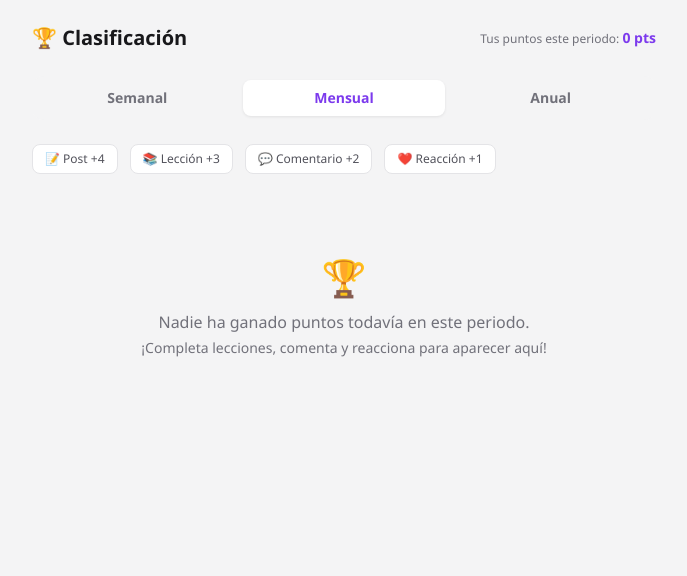
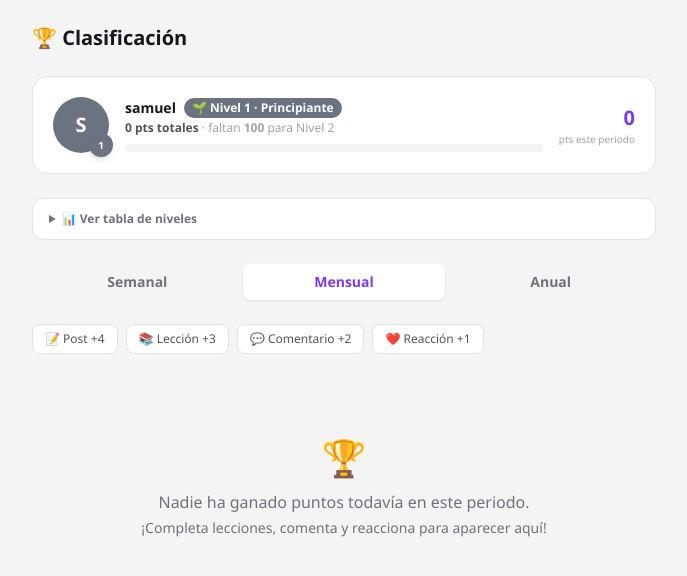
Before and after one commit to activehomees-png/miacademia, a Flask app: page /clasificacion in a window 1280 px wide. Shown: the part 56-632 px from the top of the page, without its empty margins (296-983 px from the left). Run offline with Flask 3, Linux system fonts and the light colour scheme; a user stored in the database is signed in; data comes from the database, SQL or seed files in the repository; data that the repository does not hold is empty; some libraries are stand-ins or nearby versions.

Commit message:
Add 10-level progression system based on gamification points
Levels (exponential curve, level 10 near-impossible):
  1 Principiante 0pts · 2 Aprendiz 100 · 3 Explorador 300
  4 Comprometido 700 · 5 Avanzado 1500 · 6 Experto 3000
  7 Elite 6000 · 8 Maestro 10000 · 9 Leyenda 18000 · 10 Inmortal 35000

- get_level() helper in app.py, exposed as Jinja global
- Leaderboard: my-level card with progress bar + level table
- Leaderboard ranking rows show level badge per user
- Members grid: avatar ring + number badge in level color
- Member activity: level badge + progress bar in header

Co-Authored-By: Claude Sonnet 4.6 <noreply@anthropic.com>

```diff
--- a/app.py
+++ b/app.py
@@ -63,6 +63,7 @@ def timeago(dt: datetime) -> str:
     return f'hace {int(s//86400)} d'
 
 app.jinja_env.filters['timeago'] = timeago
+app.jinja_env.globals['get_level']  = lambda pts: get_level(pts)  # set after get_level is defined
 
 def notify(user_id, type_, message, link=''):
     db.session.add(Notification(user_id=user_id, type=type_, message=message, link=link))
@@ -96,6 +97,51 @@ def award_points(user_id, reason, ref_id, pts):
     if not PointEvent.query.filter_by(user_id=user_id, reason=reason, ref_id=ref_id).first():
         db.session.add(PointEvent(user_id=user_id, points=pts, reason=reason, ref_id=ref_id))
         db.session.commit()
+
+# ── LEVEL SYSTEM ──────────────────────────────────────────────────────────────
+_LEVELS = [
+    # (threshold, name, emoji, color_hex)
+    (0,      'Principiante', '🌱', '#6b7280'),
+    (100,    'Aprendiz',     '⭐', '#d97706'),
+    (300,    'Explorador',   '🔥', '#ea580c'),
+    (700,    'Comprometido', '💪', '#2563eb'),
+    (1500,   'Avanzado',     '🚀', '#7c3aed'),
+    (3000,   'Experto',      '💎', '#0891b2'),
+    (6000,   'Élite',        '👑', '#b45309'),
+    (10000,  'Maestro',      '⚡', '#dc2626'),
+    (18000,  'Leyenda',      '🌟', '#db2777'),
+    (35000,  'Inmortal',     '🏆', '#111827'),
+]
+
+def get_level(pts):
+    """Return dict with level info for a given points total."""
+    current = 0
+    for i, (threshold, name, emoji, color) in enumerate(_LEVELS):
+        if pts >= threshold:
+            current = i
+        else:
+            break
+    level_num   = current + 1
+    _, name, emoji, color = _LEVELS[current]
+    next_thresh = _LEVELS[current + 1][0] if current + 1 < len(_LEVELS) else None
+    prev_thresh = _LEVELS[current][0]
+    if next_thresh is not None:
+        span = next_thresh - prev_thresh
+        progress = min(100, round((pts - prev_thresh) * 100 / span))
+        pts_to_next = next_thresh - pts
+    else:
+        progress    = 100
+        pts_to_next = 0
+    return {
+        'num':        level_num,
+        'name':       name,
+        'emoji':      emoji,
+        'color':      color,
+        'progress':   progress,
+        'pts_to_next': pts_to_next,
+        'next_thresh': next_thresh,
+        'is_max':     next_thresh is None,
+    }
 
 def get_leaderboard(since=None):
     q = PointEvent.query
@@ -575,7 +621,16 @@ def leaderboard():
         since = now.replace(day=1, hour=0, minute=0, second=0)
     ranking = get_leaderboard(since=since)
     my_pts  = sum(e.points for e in PointEvent.query.filter_by(user_id=current_user.id).filter(PointEvent.created_at >= since).all())
-    return render_template('leaderboard.html', ranking=ranking, period=period, my_pts=my_pts)
+    # Total pts (all time) for level calculation
+    my_total_pts = db.session.query(db.func.sum(PointEvent.points)).filter_by(user_id=current_user.id).scalar() or 0
+    my_level     = get_level(my_total_pts)
+    # Add level info to each ranking entry
+    ranking_with_levels = []
+    for user, pts in ranking:
+        user_total = db.session.query(db.func.sum(PointEvent.points)).filter_by(user_id=user.id).scalar() or 0
+        ranking_with_levels.append((user, pts, get_level(user_total)))
+    return render_template('leaderboard.html', ranking=ranking_with_levels, period=period,
+                           my_pts=my_pts, my_total_pts=my_total_pts, my_level=my_level)
 
 # ── CALENDAR ──────────────────────────────────────────────────────────────────
 
@@ -1242,7 +1297,12 @@ def members():
              .filter(User.status == 'active')
              .order_by(User.created_at.asc())
              .all())
-    return render_template('members.html', members=users)
+    # Compute total pts and level for each member
+    members_data = []
+    for u in users:
+        pts = db.session.query(db.func.sum(PointEvent.points)).filter_by(user_id=u.id).scalar() or 0
+        members_data.append({'user': u, 'pts': pts, 'level': get_level(pts)})
+    return render_template('members.html', members=members_data)
 
 @app.route('/miembros/<int:user_id>/rol', methods=['POST'])
 @login_required
@@ -1334,8 +1394,10 @@ def member_activity(user_id):
         'points':   total_pts,
     }
 
+    user_level = get_level(total_pts)
     return render_template('member_activity.html',
-                           member=member, timeline=timeline, stats=stats)
+                           member=member, timeline=timeline, stats=stats,
+                           user_level=user_level, total_pts=total_pts)
 
 # ── ERROR PAGES ───────────────────────────────────────────────────────────────
 
--- a/templates/leaderboard.html
+++ b/templates/leaderboard.html
@@ -5,13 +5,103 @@
 {% block content %}
 <div class="flex items-center justify-between mb-6">
   <h1 class="text-xl font-bold" style="color:var(--text1)">🏆 Clasificación</h1>
-  <div class="text-xs font-medium" style="color:var(--text3)">
-    Tus puntos este periodo: <span class="text-violet-600 font-bold text-sm">{{ my_pts }} pts</span>
+</div>
+
+<!-- Mi nivel (card destacada) -->
+<div class="rounded-2xl p-5 mb-6 border"
+     style="background:var(--surface);border-color:var(--border)">
+  <div class="flex items-center gap-4">
+    <!-- Avatar -->
+    <div class="relative flex-shrink-0">
+      {% if current_user.avatar_data %}
+      <img src="{{ url_for('serve_avatar', user_id=current_user.id) }}"
+           class="w-14 h-14 rounded-full object-cover"
+           style="border:3px solid {{ my_level.color }}"/>
+      {% else %}
+      <div class="w-14 h-14 rounded-full flex items-center justify-center text-white text-xl font-bold"
+           style="background:{{ my_level.color }}">{{ current_user.initials }}</div>
+      {% endif %}
+      <!-- Badge nivel -->
+      <div class="absolute -bottom-1 -right-1 w-6 h-6 rounded-full flex items-center justify-center
+                  text-[10px] font-black text-white shadow-md"
+           style="background:{{ my_level.color }}">{{ my_level.num }}</div>
+    </div>
+
+    <!-- Info -->
+    <div class="flex-1 min-w-0">
+      <div class="flex items-center gap-2 mb-0.5 flex-wrap">
+        <p class="font-bold text-sm" style="color:var(--text1)">{{ current_user.username }}</p>
+        <span class="text-xs font-bold px-2 py-0.5 rounded-full text-white"
+              style="background:{{ my_level.color }}">
+          {{ my_level.emoji }} Nivel {{ my_level.num }} · {{ my_level.name }}
+        </span>
+      </div>
+      <p class="text-xs mb-2" style="color:var(--text4)">
+        <span class="font-bold" style="color:var(--text2)">{{ my_total_pts }} pts totales</span>
+        {% if not my_level.is_max %}
+        · faltan <strong>{{ my_level.pts_to_next }}</strong> para Nivel {{ my_level.num + 1 }}
+        {% else %}
+        · ¡Nivel máximo alcanzado! 🎉
+        {% endif %}
+      </p>
+      <!-- Barra de progreso dentro del nivel -->
+      <div class="h-2 rounded-full overflow-hidden" style="background:var(--hover-bg)">
+        <div class="h-full rounded-full transition-all"
+             style="width:{{ my_level.progress }}%;background:{{ my_level.color }}"></div>
+      </div>
+    </div>
+
+    <!-- Pts del periodo -->
+    <div class="text-right flex-shrink-0">
+      <p class="text-xl font-black" style="color:#7c3aed">{{ my_pts }}</p>
+      <p class="text-[10px]" style="color:var(--text4)">pts este periodo</p>
+    </div>
   </div>
 </div>
 
+<!-- Tabla de niveles (colapsable) -->
+<details class="mb-5 rounded-xl border overflow-hidden" style="background:var(--surface);border-color:var(--border)">
+  <summary class="px-4 py-3 text-xs font-bold cursor-pointer" style="color:var(--text3)">
+    📊 Ver tabla de niveles
+  </summary>
+  <div class="grid grid-cols-2 gap-px" style="background:var(--border)">
+    {% set levels_data = [
+      (1,'Principiante','🌱',0,'#6b7280'),
+      (2,'Aprendiz','⭐',100,'#d97706'),
+      (3,'Explorador','🔥',300,'#ea580c'),
+      (4,'Comprometido','💪',700,'#2563eb'),
+      (5,'Avanzado','🚀',1500,'#7c3aed'),
+      (6,'Experto','💎',3000,'#0891b2'),
+      (7,'Élite','👑',6000,'#b45309'),
+      (8,'Maestro','⚡',10000,'#dc2626'),
+      (9,'Leyenda','🌟',18000,'#db2777'),
+      (10,'Inmortal','🏆',35000,'#111827'),
+    ] %}
+    {% for num, name, emoji, thresh, color in levels_data %}
+    <div class="flex items-center gap-3 px-4 py-2.5"
+         style="background:var(--surface);{% if my_level.num == num %}border-left:3px solid {{ color }}{% endif %}">
+      <div class="w-7 h-7 rounded-full flex items-center justify-center text-xs font-black text-white flex-shrink-0"
+           style="background:{{ color }};opacity:{% if my_level.num >= num %}1{% else %}0.35{% endif %}">{{ num }}</div>
+      <div class="flex-1 min-w-0">
+        <p class="text-xs font-semibold" style="color:{% if my_level.num >= num %}var(--text1){% else %}var(--text4){% endif %}">
+          {{ emoji }} {{ name }}
+        </p>
+        <p class="text-[10px]" style="color:var(--text4)">
+          {% if thresh == 0 %}Nivel inicial{% else %}{{ thresh }} pts{% endif %}
+        </p>
+      </div>
+      {% if my_level.num > num %}
+      <span class="text-[10px] text-green-500 font-bold">✓</span>
+      {% elif my_level.num == num %}
+      <span class="text-[10px] font-bold" style="color:{{ color }}">Actual</span>
+      {% endif %}
+    </div>
+    {% endfor %}
+  </div>
+</details>
+
 <!-- Period tabs -->
-<div class="flex gap-1 mb-6 p-1 rounded-xl" style="background:var(--hover-bg)">
+<div class="flex gap-1 mb-5 p-1 rounded-xl" style="background:var(--hover-bg)">
   {% for p, label in [('semanal','Semanal'),('mensual','Mensual'),('anual','Anual')] %}
   <a href="{{ url_for('leaderboard', periodo=p) }}"
      class="flex-1 text-center text-sm font-semibold py-2 rounded-lg transition"
@@ -22,7 +112,7 @@
 </div>
 
 <!-- Points legend -->
-<div class="flex gap-3 mb-5">
+<div class="flex flex-wrap gap-2 mb-5">
   {% for icon, label in [('📝','Post +4'),('📚','Lección +3'),('💬','Comentario +2'),('❤️','Reacción +1')] %}
   <div class="flex items-center gap-1.5 px-3 py-1.5 rounded-lg text-xs font-medium"
        style="background:var(--surface);border:1px solid var(--border);color:var(--text2)">
@@ -33,36 +123,37 @@
 
 <!-- Ranking -->
 <div class="space-y-2">
-  {% for user, pts in ranking %}
+  {% for user, pts, lvl in ranking %}
   {% set pos = loop.index %}
-  <div class="flex items-center gap-4 p-4 rounded-xl border transition"
+  <div class="flex items-center gap-3 p-4 rounded-xl border transition"
        style="background:var(--surface);border-color:{% if pos==1 %}#f59e0b{% elif pos==2 %}#9ca3af{% elif pos==3 %}#b45309{% else %}var(--border){% endif %}">
 
     <!-- Position -->
-    <div class="w-9 h-9 rounded-full flex items-center justify-center flex-shrink-0 text-sm font-bold
-      {% if pos==1 %}bg-amber-100 text-amber-600
-      {% elif pos==2 %}bg-gray-100 text-gray-500
-      {% elif pos==3 %}bg-orange-100 text-orange-600
-      {% else %}text-xs{% endif %}"
-      style="{% if pos > 3 %}background:var(--hover-bg);color:var(--text3){% endif %}">
-      {% if pos == 1 %}🥇{% elif pos == 2 %}🥈{% elif pos == 3 %}🥉{% else %}{{ pos }}{% endif %}
+    <div class="w-8 h-8 rounded-full flex items-center justify-center flex-shrink-0 text-sm font-bold"
+         style="{% if pos==1 %}background:#fef3c7;color:#d97706{% elif pos==2 %}background:#f3f4f6;color:#6b7280{% elif pos==3 %}background:#ffedd5;color:#b45309{% else %}background:var(--hover-bg);color:var(--text3){% endif %}">
+      {% if pos == 1 %}🥇{% elif pos == 2 %}🥈{% elif pos == 3 %}🥉{% else %}<span class="text-xs">{{ pos }}</span>{% endif %}
     </div>
 
-    <!-- Avatar -->
-    {% if user.avatar_data %}
-    <img src="{{ url_for('serve_avatar', user_id=user.id) }}"
-         class="w-10 h-10 rounded-full object-cover flex-shrink-0"/>
-    {% else %}
-    <div class="w-10 h-10 rounded-full bg-violet-600 flex items-center justify-center
-                text-white text-sm font-bold flex-shrink-0">{{ user.initials }}</div>
-    {% endif %}
+    <!-- Avatar + nivel badge -->
+    <div class="relative flex-shrink-0">
+      {% if user.avatar_data %}
+      <img src="{{ url_for('serve_avatar', user_id=user.id) }}"
+           class="w-10 h-10 rounded-full object-cover"/>
+      {% else %}
+      <div class="w-10 h-10 rounded-full bg-violet-600 flex items-center justify-center
+                  text-white text-sm font-bold">{{ user.initials }}</div>
+      {% endif %}
+      <div class="absolute -bottom-1 -right-1 w-5 h-5 rounded-full flex items-center justify-center
+                  text-[9px] font-black text-white shadow"
+           style="background:{{ lvl.color }}">{{ lvl.num }}</div>
+    </div>
 
-    <!-- Name -->
+    <!-- Name + level -->
     <div class="flex-1 min-w-0">
-      <p class="font-semibold text-sm" style="color:var(--text1)">{{ user.username }}</p>
-      {% if user.is_admin %}
-      <p class="text-[10px] text-violet-500 font-semibold">Admin</p>
-      {% endif %}
+      <p class="font-semibold text-sm truncate" style="color:var(--text1)">{{ user.username }}</p>
+      <p class="text-[10px] font-semibold" style="color:{{ lvl.color }}">
+        {{ lvl.emoji }} {{ lvl.name }}
+      </p>
     </div>
 
     <!-- Points -->
```
Also changed, not shown: templates/member_activity.html (+22 -8 lines), templates/members.html (+30 -22 lines).
